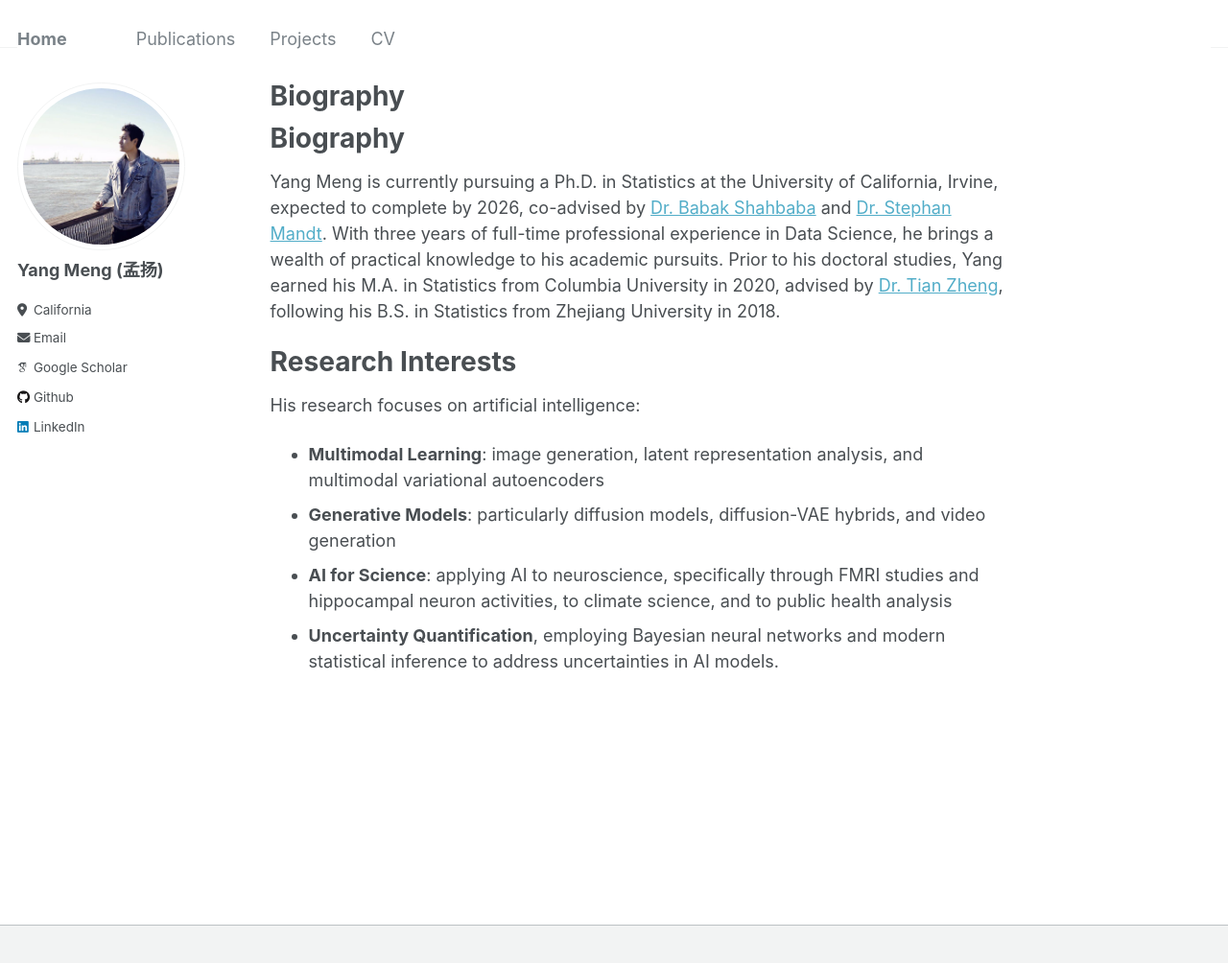
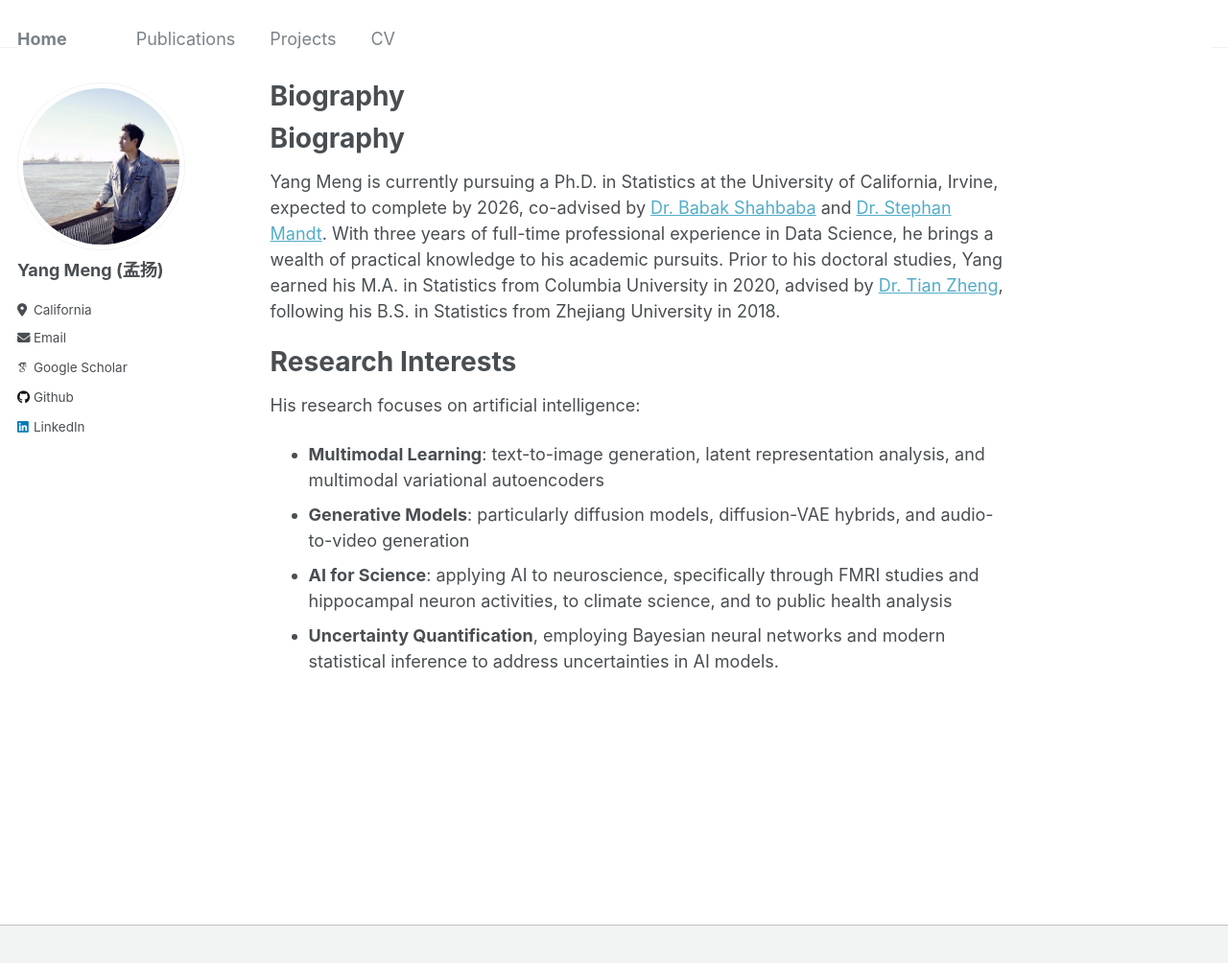
Before and after one commit to yangmeng96/yangmeng96.github.io, a Jekyll site: the page built from _pages/about.md, in a window 1280 px wide and 1037 px high. Shown: the top 1004 px of the window at 96% size. Built offline with Jekyll 4.4.1, drawn with Linux system fonts in a browser that asks for light colours; some web fonts are replaced.

Commit message:
Update about.md

```diff
--- a/_pages/about.md
+++ b/_pages/about.md
@@ -15,7 +15,7 @@ Research Interests
 ======
 His research focuses on artificial intelligence:
 
-* **Multimodal Learning**: image generation, latent representation analysis, and multimodal variational autoencoders
-* **Generative Models**: particularly diffusion models, diffusion-VAE hybrids, and video generation
+* **Multimodal Learning**: text-to-image generation, latent representation analysis, and multimodal variational autoencoders
+* **Generative Models**: particularly diffusion models, diffusion-VAE hybrids, and audio-to-video generation
 * **AI for Science**: applying AI to neuroscience, specifically through FMRI studies and hippocampal neuron activities, to climate science, and to public health analysis
 * **Uncertainty Quantification**, employing Bayesian neural networks and modern statistical inference to address uncertainties in AI models.
```
